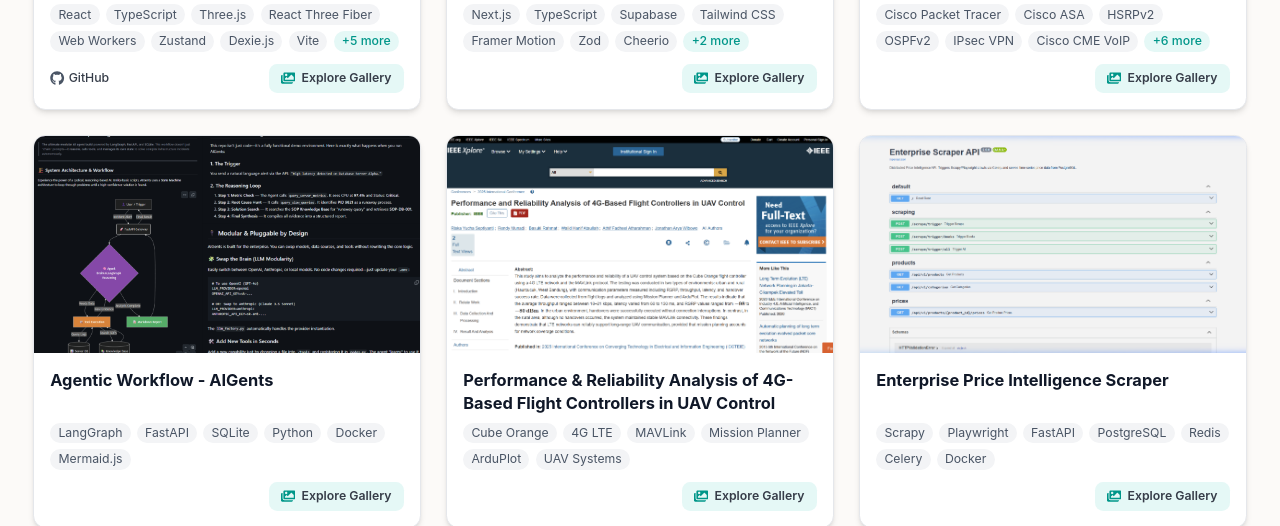
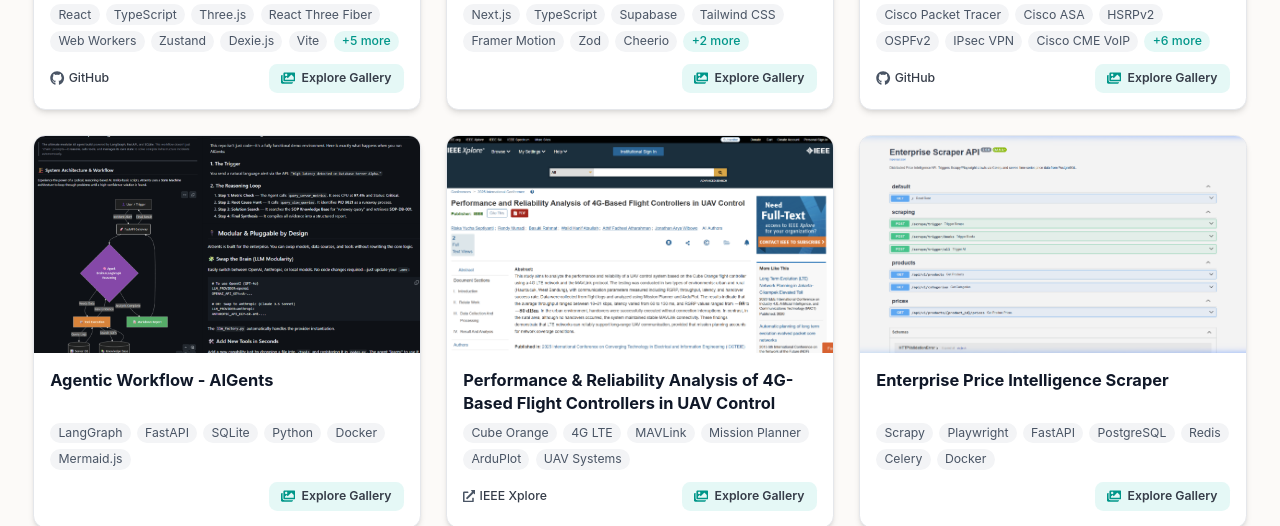
Before and after one commit to athifatharmn06/Portofolio, a React (Vite) app: page / in a window 1280 px wide. Shown: the part 11474-12000 px from the top of the page. Built offline with nearby package versions, Linux system fonts and the light colour scheme.

Commit message:
feat(projects): link Aegis GitHub repo and IEEE Xplore paper

```diff
--- a/src/components/ui/ProjectCard.tsx
+++ b/src/components/ui/ProjectCard.tsx
@@ -159,10 +159,10 @@ export default function ProjectCard({ project, onExploreGallery }: ProjectCardPr
                     target="_blank"
                     rel="noopener noreferrer"
                     className="inline-flex items-center gap-1 text-xs font-medium text-gray-600 dark:text-gray-300 hover:text-teal-600 dark:hover:text-teal-400 transition-colors duration-200 focus:outline-none focus-visible:ring-2 focus-visible:ring-teal-500 focus-visible:rounded-sm"
-                    aria-label={`View ${project.title} live demo`}
+                    aria-label={`View ${project.title}: ${project.demoLabel ?? 'live demo'}`}
                   >
                     <FaExternalLinkAlt className="text-xs" />
-                    <span>Demo</span>
+                    <span>{project.demoLabel ?? 'Demo'}</span>
                   </a>
                 )}
               </div>
--- a/src/data/projects.ts
+++ b/src/data/projects.ts
@@ -54,7 +54,7 @@ export const projectsData: ProjectData[] = [
     thumbnail: "/projects/Aegis Defense Network/02_master_defense_dmz_canvas.webp",
     shortDesc: "A multi-zone enterprise network built in Cisco Packet Tracer: ASA perimeter firewall with DMZ and industrial OT zones, HSRPv2 redundant cores, Cisco CME VoIP, site-to-site IPsec VPN with OSPF, and Layer-2 hardening (port security, DHCP snooping, DAI, BPDU/Root Guard).",
     techStack: ["Cisco Packet Tracer", "Cisco ASA", "HSRPv2", "OSPFv2", "IPsec VPN", "Cisco CME VoIP", "DHCP Snooping & DAI", "Port Security", "Rapid-PVST+", "802.1Q VLAN", "NAT / PAT", "AAA / RADIUS"],
-    githubUrl: undefined,
+    githubUrl: "https://github.com/athifatharmn06/Aegis-Defense-Enterprise-Network",
     demoUrl: undefined,
     photos: [
       { url: "/projects/Aegis Defense Network/02_master_defense_dmz_canvas.webp", caption: "Master topology: multi-zone perimeter defense with Corporate Inside, public DMZ, secure industrial LAN and remote tactical sites behind a Cisco ASA firewall.", tools: "Cisco Packet Tracer, Cisco ASA, Multilayer Switching" },
@@ -97,7 +97,8 @@ export const projectsData: ProjectData[] = [
     shortDesc: "Comprehensive study on the performance of UAV control systems via 4G LTE networks. Published in the 2025 International Conference on Converging Technology in Electrical and Information Engineering (ICCTEIE).",
     techStack: ["Cube Orange", "4G LTE", "MAVLink", "Mission Planner", "ArduPlot", "UAV Systems"],
     githubUrl: undefined,
-    demoUrl: undefined,
+    demoUrl: "https://ieeexplore.ieee.org/document/11341803",
+    demoLabel: "IEEE Xplore",
     photos: [
       { url: "/projects/Conference Paper/1_main_photo.png", caption: "Official publication header for the IEEE Xplore conference paper.", tools: "IEEE Xplore, 2025 ICCTEIE" },
       { url: "/projects/Conference Paper/2_author.png", caption: "Published author list contributing to the research and development of the system.", tools: "Academic Publication" },
--- a/src/types/index.ts
+++ b/src/types/index.ts
@@ -18,6 +18,8 @@ export interface ProjectData {
   photos: PhotoContext[];
   githubUrl?: string;
   demoUrl?: string;
+  /** Link text for demoUrl, defaults to "Demo" */
+  demoLabel?: string;
 }
 
 export interface SkillData {
```
